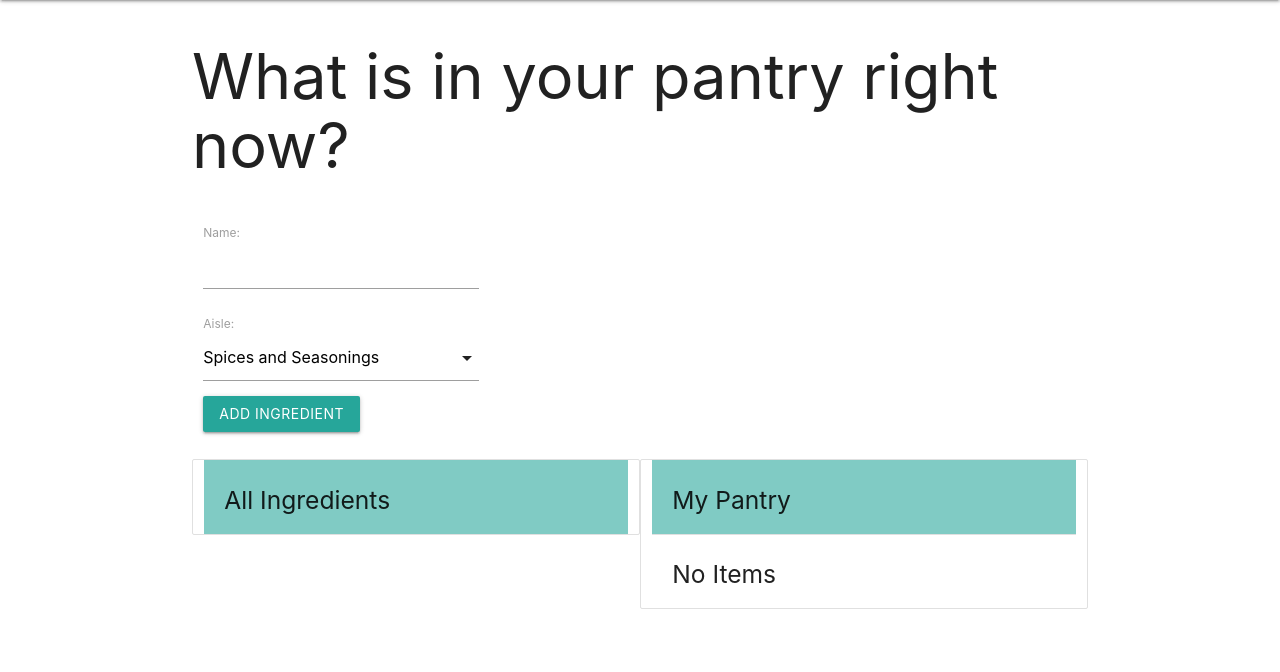
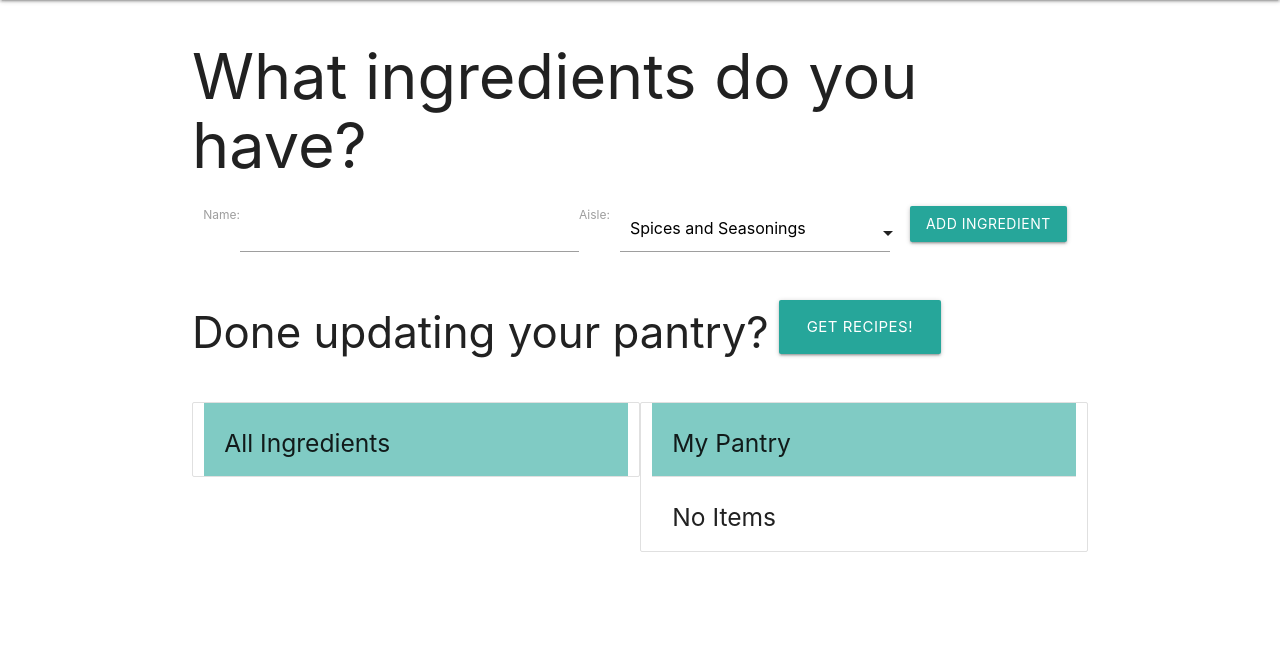
Before and after one commit to raulrodriguez8/FLEXipes, a Django app: page /ingredients/ in a window 1280 px wide. Shown: the part 64-736 px from the top of the page. Run offline with Django 3.2, Linux system fonts and the light colour scheme; the visitor is signed in with stand-in values (Sample User, id 1); data comes from the database, SQL or seed files in the repository; data that the repository does not hold is empty.

Commit message:
edit ingredients complete

```diff
--- a/main_app/models.py
+++ b/main_app/models.py
@@ -2,26 +2,26 @@ from django.db import models
 from django.contrib.auth.models import User
 from django.db.models.signals import post_save
 from django.dispatch import receiver
+from django.urls import reverse
 
 AISLE = (
     ('Spices and Seasonings', 'Spices and Seasonings'),
+    ('Produce', 'Produce'),
+    ('Meat and Sausages', 'Meat and Sausages'),
+    ('Poultry', 'Poultry'),
+    ('Milk Eggs and Other Dairy', 'Milk Eggs and Other Dairy'),
+    ('Seafood', 'Seafood'),
+    ('Bakery and Bread', 'Bakery and Bread'),
     ('Pasta and Rice', 'Pasta and Rice'),
-    ('Bakery/Bread', 'Bakery/Bread'),
-    ('Produce', 'Produce'),
-    ('Meat/Sausages', 'Meat/Sausages'),
-    ('Poultry', 'Poultry'),
-    ('Seafood', 'Seafood'),
     ('Cheese', 'Cheese'),
+    ('Oil Vinegar and Salad Dressing', 'Oil Vinegar and Salad Dressing'),
     ('Dried Fruits', 'Dried Fruits'),
-    ('Nut butters, Jams, and Honey', 'Nut butters, Jams, and Honey'),
-    ('Oil, Vinegar, Salad Dressing', 'Oil, Vinegar, Salad Dressing'),
-    ('Condiments', 'Condiments'),
-    ('Milk, Eggs, Other Dairy', 'Milk, Eggs, Other Dairy'),
+    ('Nut butters Jams and Honey', 'Nut butters Jams and Honey'),
     ('Ethnic Foods', 'Ethnic Foods'),
     ('Tea and Coffee', 'Tea and Coffee'),
+    ('Alcoholic Beverages', 'Alcoholic Beverages'),
     ('Canned and Jarred', 'Canned and Jarred'),
     ('Frozen', 'Frozen'),
-    ('Alcoholic Beverages', 'Alcoholic Beverages'),
 )
 
 MEALS = (
@@ -34,13 +34,16 @@ MEALS = (
 # Create your models here.
 class Ingredient(models.Model):
     name = models.CharField(max_length=100)
-    aisle = models.CharField(max_length=50, choices=AISLE, default=AISLE[0][0])
+    aisle = models.CharField(max_length=100, choices=AISLE, default=AISLE[0][0])
 
     def __str__(self):
         return f"{self.name}"
 
+    def get_absolute_url(self):
+        return reverse('all_ingredients')
+
     class Meta:
-        ordering = ['aisle']
+        ordering = ['-aisle']
 
 
 class Meal(models.Model):
--- a/main_app/static/css/style.css
+++ b/main_app/static/css/style.css
@@ -12,3 +12,16 @@ footer {
   padding-top: 0;
   text-align: right;
 }
+
+.select-wrapper {
+  padding: 0 10px;
+}
+
+.select-wrapper input.select-dropdown {
+  padding: 0 10px;
+  width: 250px;
+}
+
+input.btn {
+  margin: 0 10px;
+}
--- /dev/null
+++ b/main_app/static/scripts/jquery.js
@@ -0,0 +1,20 @@
+$(function(){
+    $('.Spices').addClass('orange darken-1');
+    $('.Pasta').addClass('amber darken-1');
+    $('.Bakery').addClass('amber darken-4');
+    $('.Meat').addClass('red darken-2');
+    $('.Produce').addClass('green darken-2');
+    $('.Poultry').addClass('lime darken-2');
+    $('.Seafood').addClass('light-blue darken-2');
+    $('.Cheese').addClass('lime darken-4');
+    $('.Dried').addClass('light-green darken-3');
+    $('.Nut').addClass('orange darken-3');
+    $('.Oil').addClass('yellow darken-3');
+    $('.Milk').addClass('brown darken-1');
+    $('.Ethnic').addClass('grey darken-3');
+    $('.Canned').addClass('light-green darken-4');
+    $('.Tea').addClass('yellow darken-2');
+    $('.Frozen').addClass('blue-grey darken-1');
+    $('.Alcoholic').addClass('deep-orange darken-4');
+
+});
--- a/main_app/templates/base.html
+++ b/main_app/templates/base.html
@@ -12,6 +12,7 @@
     <link href="https://fonts.googleapis.com/icon?family=Material+Icons" rel="stylesheet">
     <link rel="stylesheet" type="text/css" href="../static/css/style.css">
     <script src="https://cdnjs.cloudflare.com/ajax/libs/materialize/1.0.0/js/materialize.min.js"></script>
+    <script src="https://ajax.googleapis.com/ajax/libs/jquery/3.6.0/jquery.min.js"></script>
 </head>
 
 <body>
--- a/main_app/templates/ingredients/index.html
+++ b/main_app/templates/ingredients/index.html
@@ -1,13 +1,19 @@
+
 {% extends 'base.html' %}
+
 {% block content %}
 
-<h1>What is in your pantry right now?</h1>
+<h1>What ingredients do you have?</h1>
 <div class="row">
-    <form action="{% url 'ingredient_create' %}" method="post" class="col s4">
+    <form action="{% url 'ingredient_create' %}" style="display: flex; align-content: stretch;" method="post" class="col s12">
         {% csrf_token %}
-        {{ ingredient_form.as_p }}
+        {{ ingredient_form }}
         <input type="submit" class="btn" value="Add Ingredient">
     </form>
+</div>
+<div class="row" style="display: flex; align-content: stretch;">
+    <h3>Done updating your pantry?</h3>
+    <a href="{% url 'recipe_results' %}" class="waves-effect waves-light btn-large" style="margin: auto 10px;">Get Recipes!</a>
 </div>
 <div class="row">
 <ul class='collection col s6'>
@@ -25,7 +31,7 @@
             {% csrf_token %}
             <button type="submit" class="btn-flat secondary-content left" style="padding: 0; margin: 0 20px;"><i class="material-icons medium circle teal lighten-4" style="padding: 0 10px;">add</i></button>
         </form>
-        <h5 class='title' style="display: inline;">{{ ingredient.name }}  <span class="new badge" data-badge-caption="">{{ ingredient.aisle }}</span> </h5>
+        <h5 class='title' style="display: inline;">{{ ingredient.name }}  <span class="new badge {{ ingredient.aisle }}" data-badge-caption="">{{ ingredient.aisle }}</span> </h5>
         </div>
     </li>
     {% endfor %}
@@ -41,11 +47,13 @@
     {% for ingredient in user.profile.pantry.all %}
     <li class='collection-item hoverable'>
         <div class="collection_content">
+        <a href="{% url 'ingredient_update' ingredient.id %}" class="btn-flat secondary-content left" style="padding: 0; margin: 0 20px;"><i class="material-icons medium circle teal lighten-4" style="padding: 0 10px;">edit</i></a>
         <form action="{% url 'remove_ingredient' ingredient.id %}" method="post">
             {% csrf_token %}
-            <button type="submit" class="btn-flat secondary-content left" style="padding: 0; margin: 0 20px;"><i class="material-icons medium circle teal lighten-4" style="padding: 0 10px;">remove</i></button>
+        <button type="submit" class="btn-flat secondary-content left" style="padding: 0; margin: 0 20px;"><i class="material-icons medium circle teal lighten-4" style="padding: 0 10px;">remove</i></button>
         </form>
-        <h5 class='title' style="display: inline;">{{ ingredient.name }} <span class="new badge" data-badge-caption="">{{ ingredient.aisle }}</span></h5>
+
+        <h5 class='title' style="display: inline;">{{ ingredient.name }} <span class="new badge {{ ingredient.aisle }}" data-badge-caption="">{{ ingredient.aisle }}</span></h5>
         </div>
     </li>
     {% empty %}
@@ -59,7 +67,9 @@
 </div>
 
 <script>
-  var selectEl = document.getElementById('id_aisle');
-  M.FormSelect.init(selectEl);
+    var selectEl = document.getElementById('id_aisle');
+    M.FormSelect.init(selectEl);
 </script>
+<script src="../../static/scripts/jquery.js"></script>
+
 {% endblock %}
--- a/main_app/templates/recipes/details.html
+++ b/main_app/templates/recipes/details.html
@@ -1,7 +1,7 @@
 
 {% extends 'base.html' %}
 {% block content %}
-
+{% autoescape off %}
 <h1>FLEXipes- Recipe Details</h1>
     <img src="{{data.image}}">
     <h1>{{ data.title}}</h1>
@@ -21,5 +21,6 @@
     <script>
         var selectEl = document.getElementById('id_meal');
         M.FormSelect.init(selectEl);
-      </script>
+    </script>
+{% endautoescape %}
 {% endblock %}
--- a/main_app/urls.py
+++ b/main_app/urls.py
@@ -10,7 +10,6 @@ urlpatterns = [
     path('ingredients/associate/<int:ingredient_id>/', views.assoc_ingredient, name='assoc_ingredient'),
     path('ingredients/remove/<int:ingredient_id>/', views.remove_ingredient, name='remove_ingredient'),
     path('ingredients/<int:pk>/update/', views.Ingredient_Update.as_view(), name='ingredient_update'),
-    path('ingredients/<int:pk>/delete/', views.Ingredient_Delete.as_view(), name='ingredient_delete'),
     path('results/<int:recipe_id>', views.recipe_details, name='recipe_details'),
     path('results/<int:recipe_id>/add/', views.add_meal, name='add_meal'),
 ]
--- a/main_app/views.py
+++ b/main_app/views.py
@@ -95,6 +95,7 @@ def add_ingredient(request):
     if form.is_valid():
         new_ingredient = form.save(commit=False)
         new_ingredient.save()
+        request.user.profile.pantry.add(new_ingredient.id)
     return redirect('all_ingredients')
 
 @login_required
@@ -110,11 +111,8 @@ def remove_ingredient(request, ingredient_id):
 
 class Ingredient_Update(LoginRequiredMixin, UpdateView):
     model = Ingredient
-    fields = ['aisle']
+    fields = ['name', 'aisle']
 
-class Ingredient_Delete(LoginRequiredMixin, DeleteView):
-    model = Ingredient
-    success_url = '/ingredients/'
 
 #Meals Views
 @login_required
@@ -126,11 +124,3 @@ def add_meal(request,recipe_id):
     new_meal.recipe_id = recipe_id
     new_meal.save()
     return redirect('/', recipe_id=recipe_id)
-
-# class Ingredient_Update(LoginRequiredMixin, UpdateView):
-#     model = Ingredient
-#     fields = ['aisle']
-
-# class Ingredient_Delete(LoginRequiredMixin, DeleteView):
-#     model = Ingredient
-#     success_url = '/ingredients/'
```
Also changed, not shown: main_app/templates/main_app/ingredient_form.html (added, +18 -0 lines), main_app/migrations/0008_alter_ingredient_aisle.py (added), main_app/migrations/0009_ingredient_color.py (added), main_app/migrations/0010_auto_20210505_0713.py (added), main_app/migrations/0011_auto_20210505_2005.py (added), main_app/migrations/0012_auto_20210505_2034.py (added).
